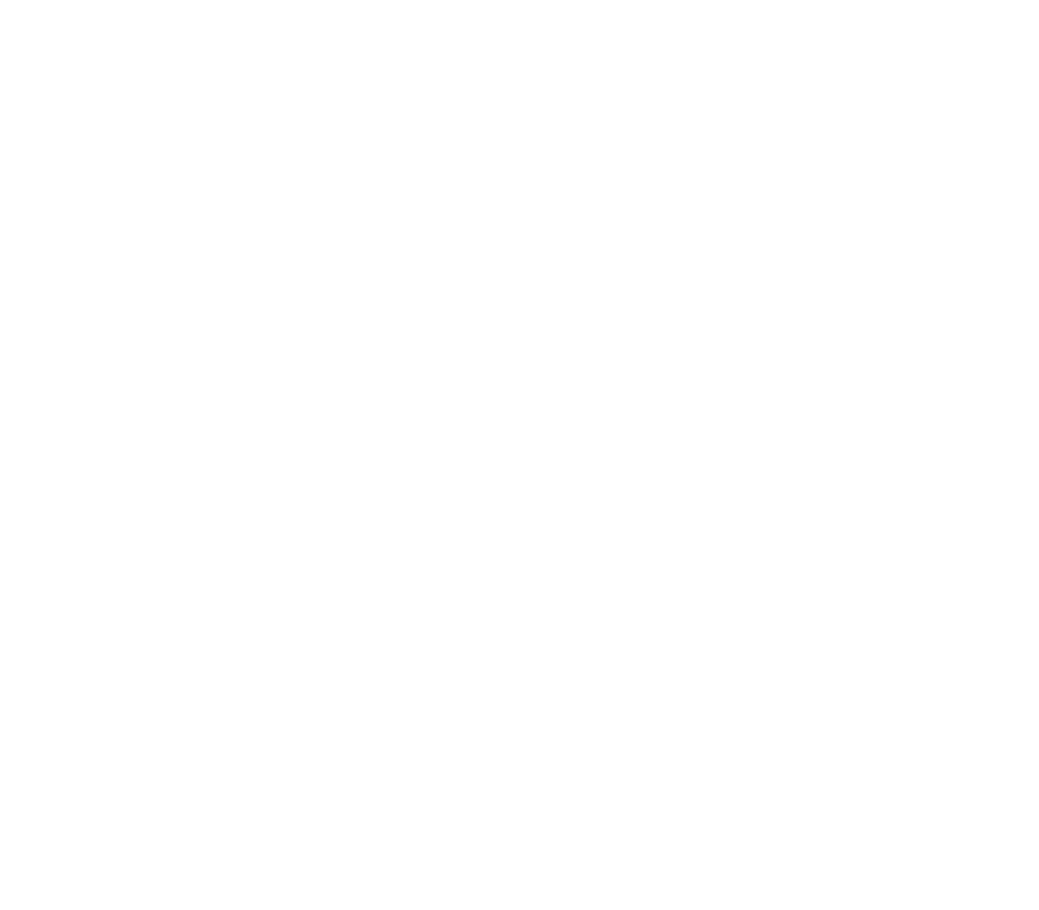
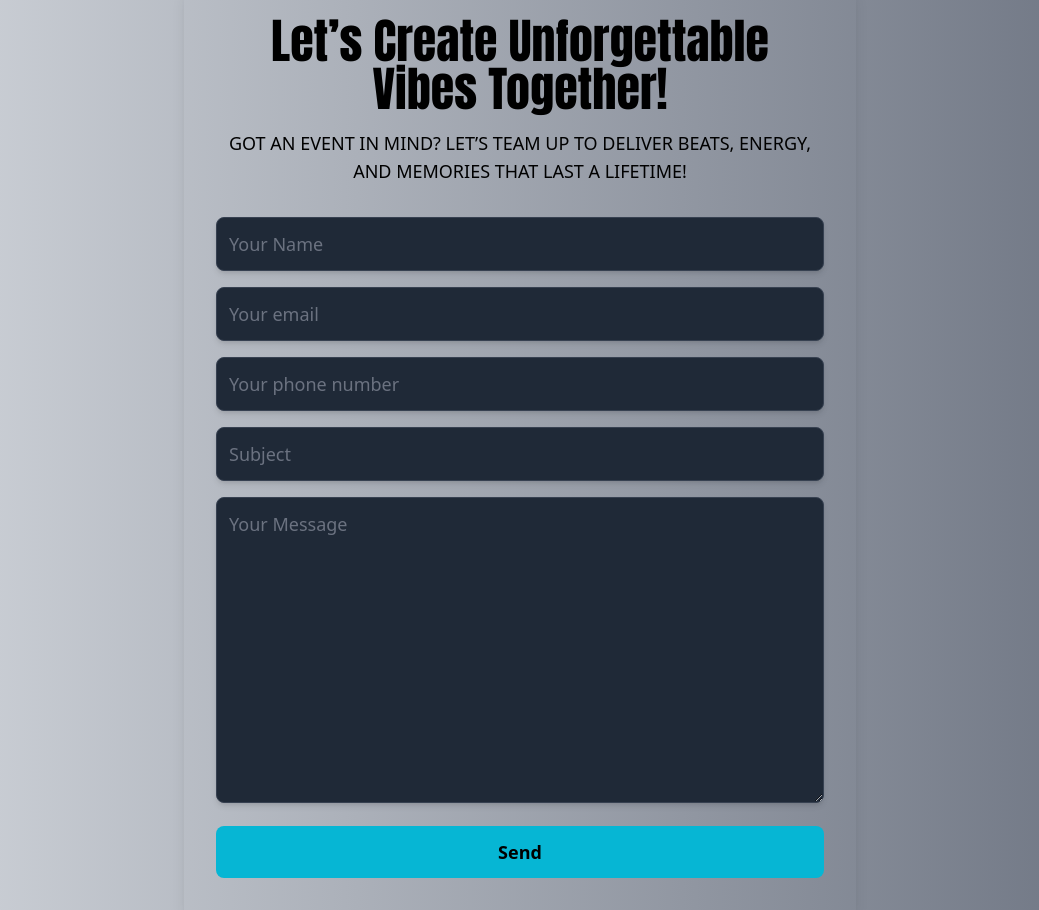
Before and after one commit to frankcastle026/DJ_VISHAK, a React (Vite) app: page / in a window 1280 px wide. Shown: the part 4960-5870 px from the top of the page, without its empty margins (120-1159 px from the left). Before the commit the page ends 4881 px from the top, so only its background shows below. Built offline with nearby package versions, Linux system fonts and the light colour scheme; a web font is replaced by a local one.

Commit message:
Need to add the Nav bar with Insta And Mail Button

```diff
--- a/package.json
+++ b/package.json
@@ -11,6 +11,7 @@
     "preview": "vite preview"
   },
   "dependencies": {
+    "@emailjs/browser": "^4.4.1",
     "@headlessui/react": "^2.2.0",
     "@heroicons/react": "^2.2.0",
     "@react-three/drei": "^9.120.5",
--- a/src/App.jsx
+++ b/src/App.jsx
@@ -3,6 +3,7 @@
 import About from './About.jsx';
 import Event from './Event.jsx';
 import Service from './service.jsx';
+import Contact from './Contact.jsx';
 
 function App(){
   return <div className='bg-black'>
@@ -10,6 +11,7 @@
     <About />
     <Event />
     <Service />
+    <Contact />
   </div>
 }
 
--- /dev/null
+++ b/src/Contact.jsx
@@ -0,0 +1,114 @@
+import React, { useState } from "react";
+import emailjs from "@emailjs/browser";
+
+const Contact = () => {
+  const [name, setName] = useState("");
+  const [email, setEmail] = useState("");
+  const [message, setMessage] = useState("");
+  const [phoneNumber, setPhoneNumber] = useState("");
+  const [subject, setSubject] = useState("");
+  const [successMessage, setSuccessMessage] = useState(false);
+
+  const handleSubmit = (e) => {
+    e.preventDefault();
+
+    const serviceId = "service_wyve7uq";
+    const templateId = "template_cl7gesj";
+    const publicKey = "LCGtkaScQnp3z8YI9";
+
+    const templateParams = {
+      from_name: name,
+      from_email: email,
+      from_number: phoneNumber,
+      subject: subject,
+      to_name: "Vishak",
+      message: message,
+    };
+
+    emailjs
+      .send(serviceId, templateId, templateParams, publicKey)
+      .then((response) => {
+        console.log("Email Sent Successfully!", response);
+        setName("");
+        setEmail("");
+        setMessage("");
+        setPhoneNumber("");
+        setSubject("");
+        setSuccessMessage(true);
+        setTimeout(() => setSuccessMessage(false), 5000); // Hide the message after 3 seconds
+      })
+      .catch((error) => {
+        console.error("Error sending email:", error);
+      });
+  };
+
+  return (
+    <div className="bg-gradient-to-r from-gray-300 to-gray-500 text-black min-h-screen mt-5 text-lg xl:mt-16 flex justify-center items-center">
+      <div
+        id="Contact"
+        className="max-w-2xl mx-auto p-8 shadow-lg text-center"
+      >
+        <h2 className="text-black text-3xl xl:text-5xl anton-regular mb-4">
+          Let’s Create Unforgettable Vibes Together!
+        </h2>
+        <p className="text-black text-lg mb-8 uppercase">
+          Got an event in mind? Let’s team up to deliver beats, energy, and
+          memories that last a lifetime!
+        </p>
+
+        {successMessage && (
+          <div className="mb-6 p-4 bg-green-100 text-green-800 rounded-lg shadow-md">
+            Mail Sent Successfully!
+          </div>
+        )}
+
+        <form onSubmit={handleSubmit} className="emailForm">
+          <input
+            type="text"
+            placeholder="Your Name"
+            value={name}
+            onChange={(e) => setName(e.target.value)}
+            className="w-full p-3 mb-4 rounded-lg border border-gray-700 bg-gray-800 text-white text-lg focus:outline-none focus:border-cyan-500 focus:bg-gray-900 shadow-md"
+          />
+          <input
+            type="email"
+            placeholder="Your email"
+            value={email}
+            onChange={(e) => setEmail(e.target.value)}
+            className="w-full p-3 mb-4 rounded-lg border border-gray-700 bg-gray-800 text-white text-lg focus:outline-none focus:border-cyan-500 focus:bg-gray-900 shadow-md"
+          />
+          <input
+            type="tel"
+            placeholder="Your phone number"
+            value={phoneNumber}
+            onChange={(e) => setPhoneNumber(e.target.value)}
+            className="w-full p-3 mb-4 rounded-lg border border-gray-700 bg-gray-800 text-white text-lg focus:outline-none focus:border-cyan-500 focus:bg-gray-900 shadow-md"
+          />
+          <input
+            type="text"
+            placeholder="Subject"
+            value={subject}
+            onChange={(e) => setSubject(e.target.value)}
+            className="w-full p-3 mb-4 rounded-lg border border-gray-700 bg-gray-800 text-white text-lg focus:outline-none focus:border-cyan-500 focus:bg-gray-900 shadow-md"
+          />
+          <textarea
+            placeholder="Your Message"
+            cols="30"
+            rows="10"
+            value={message}
+            onChange={(e) => setMessage(e.target.value)}
+            className="w-full p-3 mb-4 rounded-lg border border-gray-700 bg-gray-800 text-white text-lg focus:outline-none focus:border-cyan-500 focus:bg-gray-900 shadow-md"
+          ></textarea>
+          <button
+            type="submit"
+            className="w-full p-3 rounded-lg bg-cyan-500 text-black text-lg font-semibold hover:bg-cyan-400 transition-all"
+          >
+            Send
+          </button>
+        </form>
+      </div>
+    </div>
+  );
+};
+
+export default Contact;
```
Also changed, not shown: 1 other file (tests, documents, lock files or other folders).
